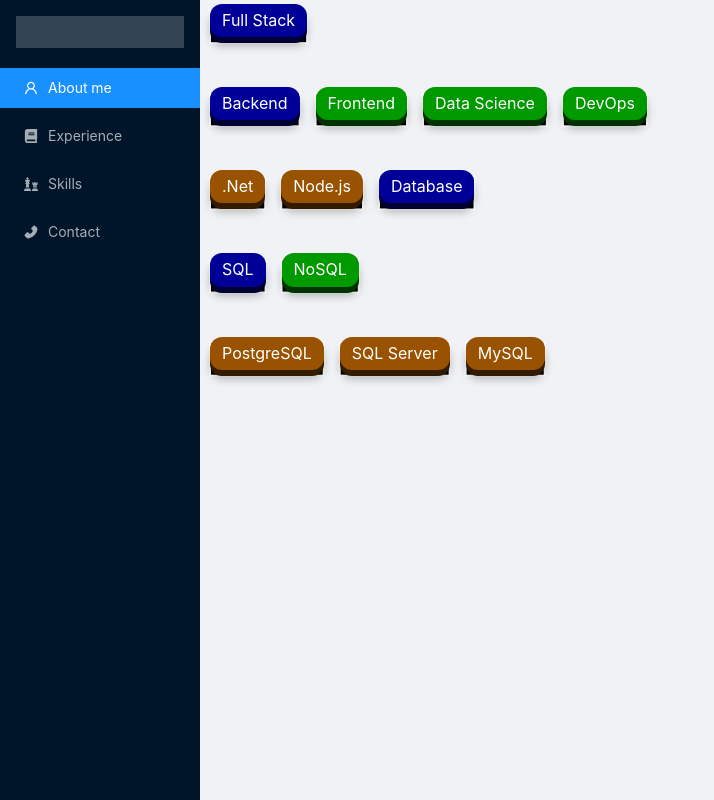
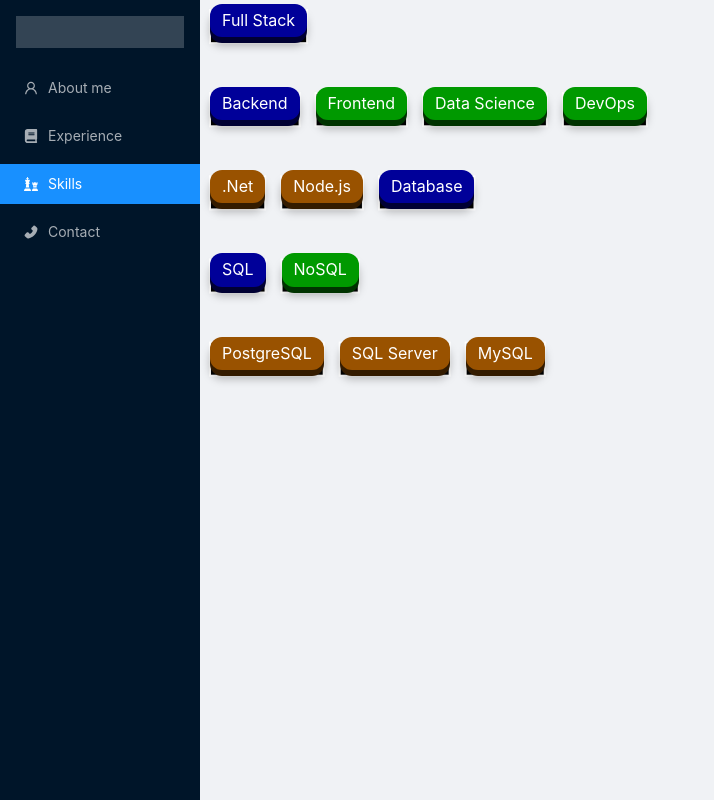
Before and after one commit to RokiFoki/eCV, a React app in the folder reactjs/: page /skills in a window 1280 px wide. Shown: the whole page, without its empty margins (0-714 px from the left). Built offline with nearby package versions, Linux system fonts and the light colour scheme.

Commit message:
highlight correct route menu item

```diff
--- a/reactjs/src/App.tsx
+++ b/reactjs/src/App.tsx
@@ -1,7 +1,7 @@
 import React from 'react';
 import { Layout, Menu, } from 'antd';
 import { UserOutlined, PhoneFilled } from '@ant-design/icons';
-import { BrowserRouter as Router, Link, Redirect, Route, Switch } from 'react-router-dom';
+import { BrowserRouter as Router, Link, Redirect, Route, Switch, useLocation } from 'react-router-dom';
 
 import './App.scss';
 import { FontAwesomeIcon } from '@fortawesome/react-fontawesome';
@@ -13,7 +13,40 @@
 
 const { Sider } = Layout;
 
-const App = () => (
+const SideNavbarContent = () => {
+  const path = useLocation().pathname;
+  let selectionKey = '1';
+  if (path.startsWith('/experience'))  {
+    selectionKey = '2';
+  } else if (path.startsWith('/skills')) {
+    selectionKey = '3';
+  } else if (path.startsWith('/contact')) {
+    selectionKey = '4';
+  }
+  return (
+    <React.Fragment>
+      <div className="logo" />
+      <Menu theme="dark" mode="inline" defaultSelectedKeys={[selectionKey]}>
+        <Menu.Item key="1" icon={<UserOutlined />}>
+          <Link to="/">About me</Link>
+        </Menu.Item>
+        <Menu.Item key="2" icon={<FontAwesomeIcon icon={faBook} />}>
+          <Link to="/experience">Experience</Link>
+        </Menu.Item>
+        <Menu.Item key="3" icon={<FontAwesomeIcon icon={faChess} />}>
+          <Link to="/skills">Skills</Link>
+        </Menu.Item>
+        <Menu.Item key="4" icon={<PhoneFilled />}>
+          <Link to="/contact">Contact</Link>
+        </Menu.Item>
+      </Menu>
+    </React.Fragment>
+  )
+}
+
+
+const App = () => {
+  return (
   <Router>
     <Layout>
       <Sider id="components-layout-demo-fixed-sider"
@@ -24,21 +57,7 @@
           left: 0,
         }}
       >
-        <div className="logo" />
-        <Menu theme="dark" mode="inline" defaultSelectedKeys={['1']}>
-          <Menu.Item key="1" icon={<UserOutlined />}>
-            <Link to="/">About me</Link>
-          </Menu.Item>
-          <Menu.Item key="2" icon={<FontAwesomeIcon icon={faBook} />}>
-            <Link to="/experience">Experience</Link>
-          </Menu.Item>
-          <Menu.Item key="3" icon={<FontAwesomeIcon icon={faChess} />}>
-            <Link to="/skills">Skills</Link>
-          </Menu.Item>
-          <Menu.Item key="4" icon={<PhoneFilled />}>
-            <Link to="/contact">Contact</Link>
-          </Menu.Item>
-        </Menu>
+        <SideNavbarContent></SideNavbarContent>
       </Sider>
       <Layout className="container">
         <Switch>
@@ -59,6 +78,6 @@
       </Layout>
     </Layout>
   </Router>
-);
+)};
 
 export default App;
```
